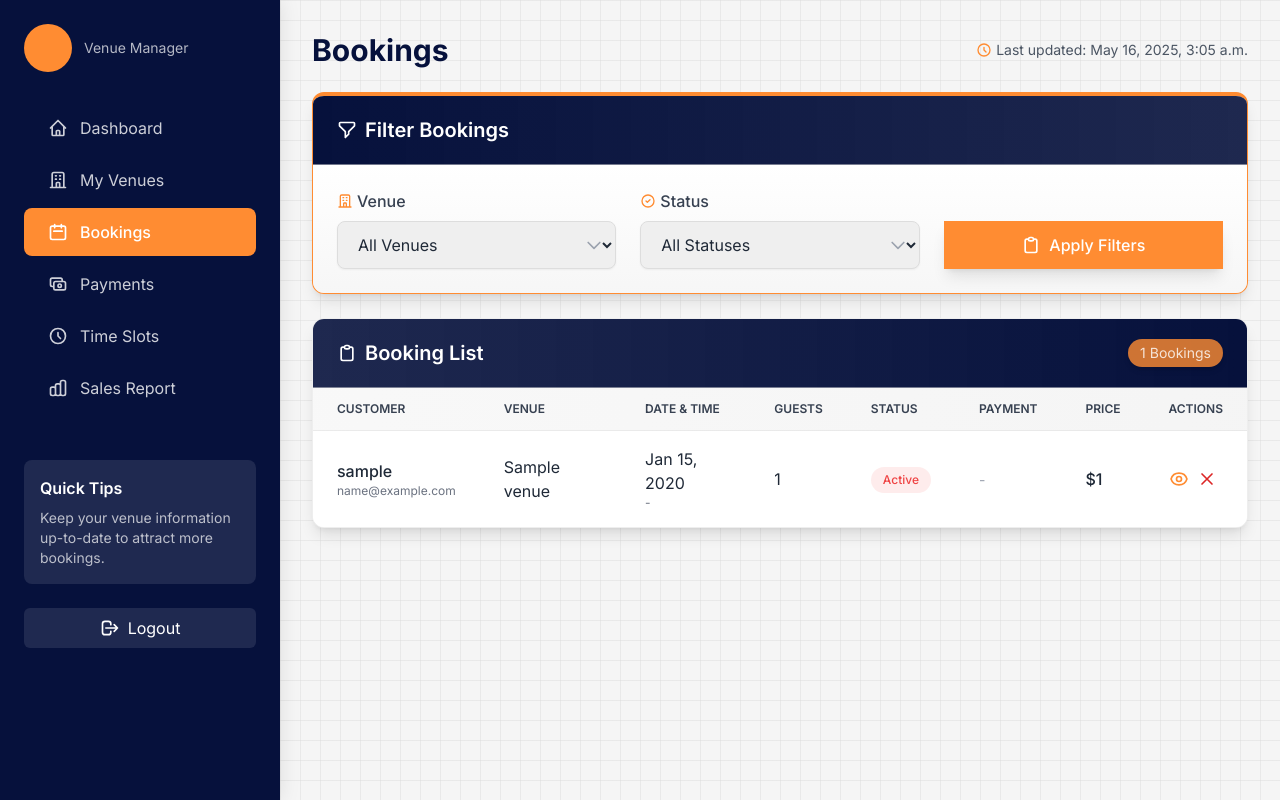
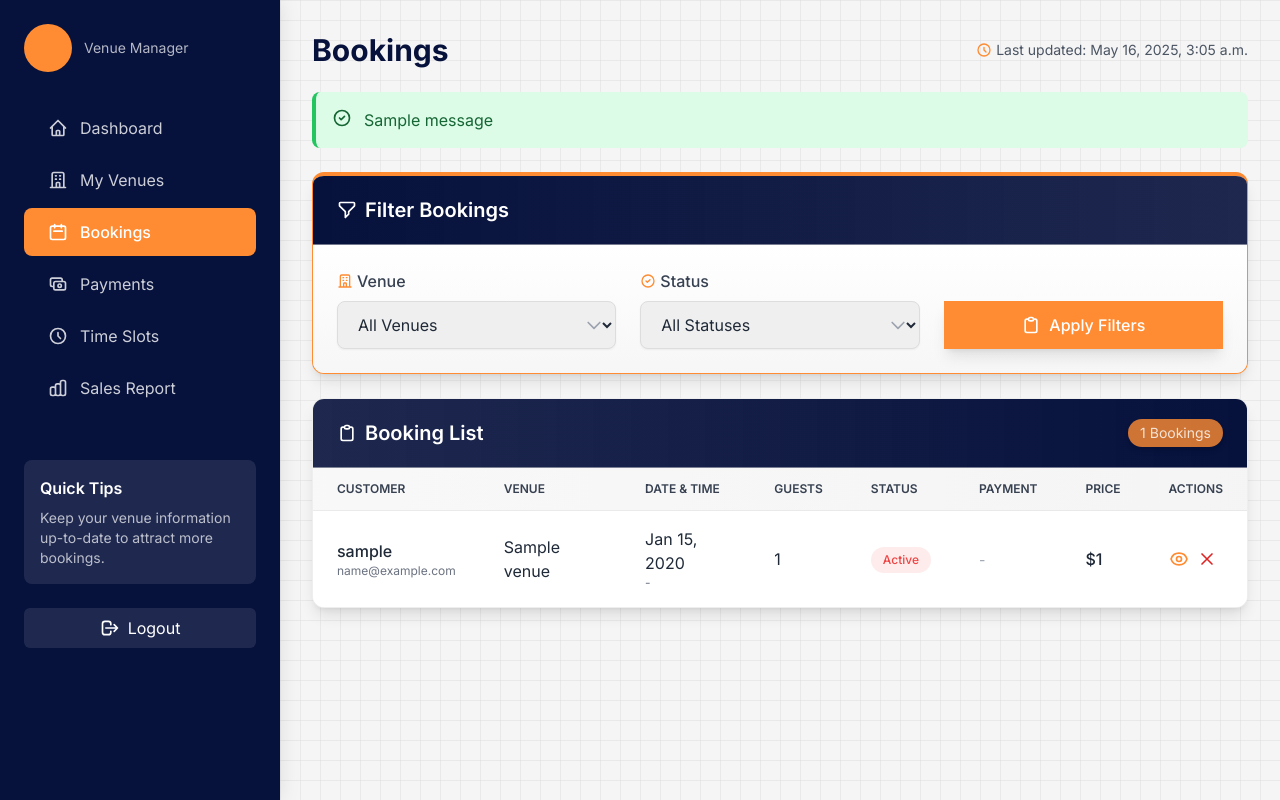
Before and after one commit to lanzy-lanzy/venue, a Django app: template templates/manager/bookings.html in a window 1280 px wide. Run offline with Django 5.2, Linux system fonts and the light colour scheme; the template is opened without the code that fills it: most values are stand-ins (such as "Sample title", 1, 10 or a date in 2020); one stand-in notice (Sample message) is shown; some libraries are stand-ins or nearby versions.

Commit message:
Enhance booking confirmation process: implement email notification with loading spinner and timeout; improve message display in bookings overview.

```diff
--- a/templates/manager/bookings.html
+++ b/templates/manager/bookings.html
@@ -100,6 +100,36 @@
         Last updated: {% now "F j, Y, g:i a" %}
     </div>
 </div>
+
+<!-- Messages -->
+{% if messages %}
+<div class="mb-6">
+    {% for message in messages %}
+    <div class="p-4 mb-2 rounded-lg {% if message.tags == 'success' %}bg-green-100 text-green-800 border-l-4 border-green-500{% elif message.tags == 'error' %}bg-red-100 text-red-800 border-l-4 border-red-500{% elif message.tags == 'warning' %}bg-yellow-100 text-yellow-800 border-l-4 border-yellow-500{% else %}bg-blue-100 text-blue-800 border-l-4 border-blue-500{% endif %} flex items-start">
+        <div class="mr-3 flex-shrink-0">
+            {% if message.tags == 'success' %}
+            <svg class="h-5 w-5" fill="none" viewBox="0 0 24 24" stroke="currentColor">
+                <path stroke-linecap="round" stroke-linejoin="round" stroke-width="2" d="M9 12l2 2 4-4m6 2a9 9 0 11-18 0 9 9 0 0118 0z"></path>
+            </svg>
+            {% elif message.tags == 'error' %}
+            <svg class="h-5 w-5" fill="none" viewBox="0 0 24 24" stroke="currentColor">
+                <path stroke-linecap="round" stroke-linejoin="round" stroke-width="2" d="M12 8v4m0 4h.01M21 12a9 9 0 11-18 0 9 9 0 0118 0z"></path>
+            </svg>
+            {% elif message.tags == 'warning' %}
+            <svg class="h-5 w-5" fill="none" viewBox="0 0 24 24" stroke="currentColor">
+                <path stroke-linecap="round" stroke-linejoin="round" stroke-width="2" d="M12 9v2m0 4h.01m-6.938 4h13.856c1.54 0 2.502-1.667 1.732-3L13.732 4c-.77-1.333-2.694-1.333-3.464 0L3.34 16c-.77 1.333.192 3 1.732 3z"></path>
+            </svg>
+            {% else %}
+            <svg class="h-5 w-5" fill="none" viewBox="0 0 24 24" stroke="currentColor">
+                <path stroke-linecap="round" stroke-linejoin="round" stroke-width="2" d="M13 16h-1v-4h-1m1-4h.01M21 12a9 9 0 11-18 0 9 9 0 0118 0z"></path>
+            </svg>
+            {% endif %}
+        </div>
+        <div>{{ message }}</div>
+    </div>
+    {% endfor %}
+</div>
+{% endif %}
 
 <!-- Filters -->
 <div class="dashboard-card mb-6 overflow-hidden shadow-lg border-t-4 border-accent">
```
Also changed, not shown: booking/views/manager_views.py (+25 -6 lines), templates/manager/booking_detail.html (+22 -1 lines).
